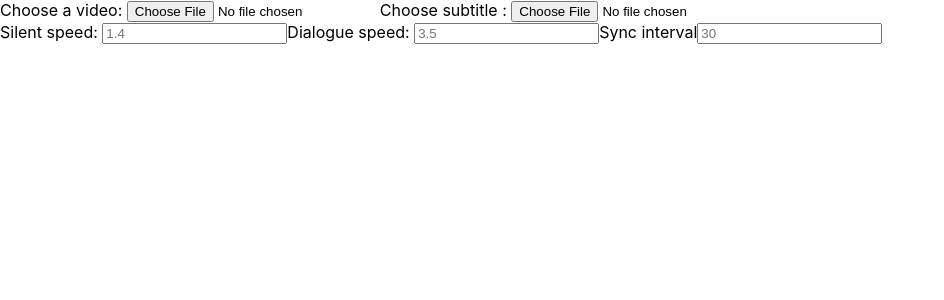
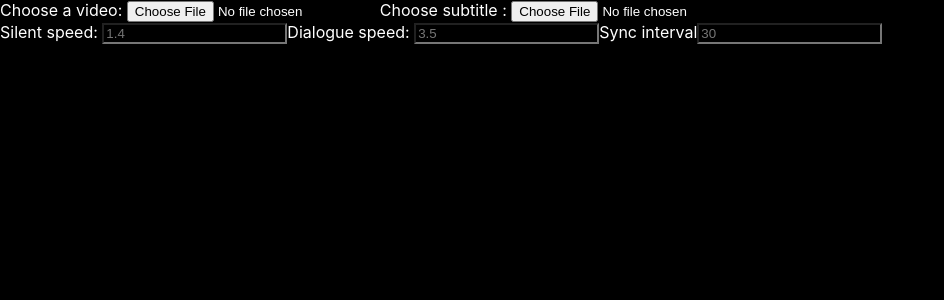
Before and after one commit to atulpatildbz/local_skip_silence, a React (Create React App) app: page / in a window 1280 px wide. Shown: the top 300 px of the page, without its empty margins (0-944 px from the left). Built offline with nearby package versions, Linux system fonts and the light colour scheme.

Commit message:
css fix
background to black.
made player fit the window

```diff
--- a/src/App.css
+++ b/src/App.css
@@ -1,38 +1,3 @@
-.App {
-  text-align: center;
+.player-container {
+    height: 90vh;
 }
-
-.App-logo {
-  height: 40vmin;
-  pointer-events: none;
-}
-
-@media (prefers-reduced-motion: no-preference) {
-  .App-logo {
-    animation: App-logo-spin infinite 20s linear;
-  }
-}
-
-.App-header {
-  background-color: #282c34;
-  min-height: 100vh;
-  display: flex;
-  flex-direction: column;
-  align-items: center;
-  justify-content: center;
-  font-size: calc(10px + 2vmin);
-  color: white;
-}
-
-.App-link {
-  color: #61dafb;
-}
-
-@keyframes App-logo-spin {
-  from {
-    transform: rotate(0deg);
-  }
-  to {
-    transform: rotate(360deg);
-  }
-}
--- a/src/App.js
+++ b/src/App.js
@@ -1,6 +1,7 @@
 import React, { useState } from "react";
 import { parseTimestamps } from "subtitle";
 import ReactPlayer from "react-player";
+import "./App.css";
 
 function App() {
   const [videoFilePath, setVideoPath] = useState(null);
@@ -119,17 +120,19 @@ function App() {
           ></input>
         </div>
       </div>
+      <div className="player-container">
         <ReactPlayer
           ref={ref}
           url={videoFilePath}
-        width="70%"
-        height="50%"
+          width="100%"
+          height="100%"
           controls={true}
           playbackRate={playbackRate}
           onProgress={onProgress}
           progressInterval={10}
         />
       </div>
+    </div>
   );
 }
 
--- a/src/index.css
+++ b/src/index.css
@@ -1,3 +1,8 @@
+* {
+    background: black;
+    color: white;
+}
+
 body {
   margin: 0;
   font-family: -apple-system, BlinkMacSystemFont, 'Segoe UI', 'Roboto', 'Oxygen',
```
Lines whose indentation alone changed are shown as unchanged.
